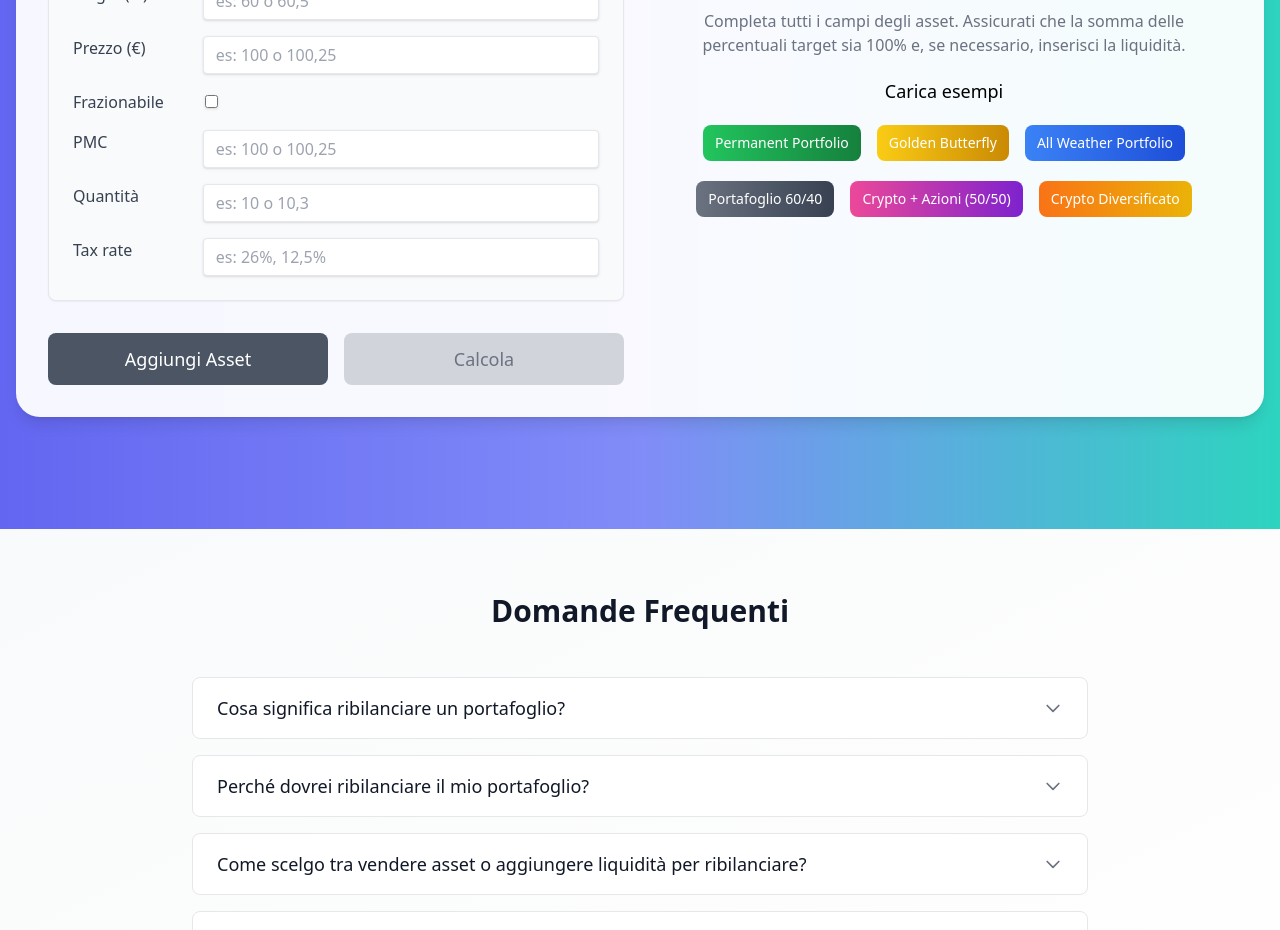
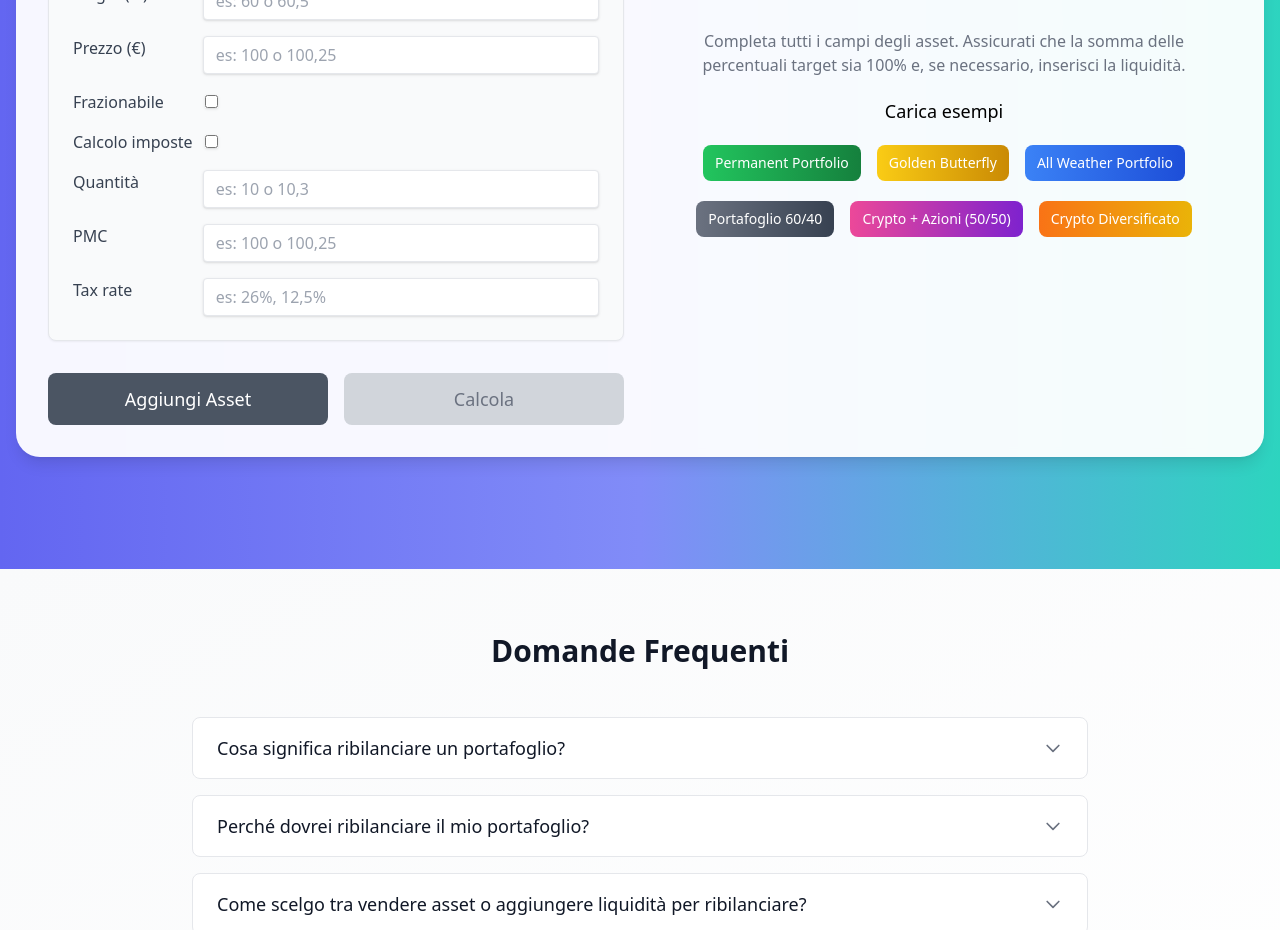
Before and after one commit to simoweb/Rebalance-tool, a React app: page / in a window 1280 px wide. Shown: the part 2780-3710 px from the top of the page. Built offline with nearby package versions, Linux system fonts and the light colour scheme.

Commit message:
edit divided files

```diff
--- a/src/components/calculator/Calculator.js
+++ b/src/components/calculator/Calculator.js
@@ -13,7 +13,7 @@ import Results from '../form/results';
 const Calculator = () => {
     // --- State Hooks ---
     const [assets, setAssets] = useState([
-        { name: '', targetPercentage: '', currentPrice: '', quantity: '', pmc: '', taxRate: '', isFractionable: false }
+        { name: '', targetPercentage: '', currentPrice: '', quantity: '', pmc: '', taxRate: '', isFractionable: false, taxCalculate: false,  }
     ]);
     const [rebalanceMethod, setRebalanceMethod] = useState('sell'); // Default
     const [availableCash, setAvailableCash] = useState('');
@@ -86,6 +86,7 @@ const Calculator = () => {
                 params.set(`asset${index}_quantity`, asset.quantity);
                 params.set(`asset${index}_pmc`, asset.quantity);
                 params.set(`asset${index}_taxRate`, asset.taxRate);
+                params.set(`asset${index}_taxCalculate`, asset.taxCalculate);
                 params.set(`asset${index}_fractionable`, asset.isFractionable);
             }
         });
@@ -105,6 +106,7 @@ const Calculator = () => {
             const quantity = params.get(`asset${i}_quantity`);
             const pmc = params.get(`asset${i}_pmc`);
             const taxRate = params.get(`asset${i}_taxRate`);
+            const taxCalculate = params.get(`asset${i}_taxCalculate`);
             const fractionable = params.get(`asset${i}_fractionable`);
             if (!name && !target && !price && !quantity) break;
             newAssets.push({
@@ -114,6 +116,7 @@ const Calculator = () => {
                 taxRate: taxRate || '',
                 pmc: pmc || '',
                 quantity: quantity || '',
+                taxCalculate: taxCalculate === 'true',
                 isFractionable: fractionable === 'true',
             });
             i++;
@@ -192,7 +195,7 @@ const Calculator = () => {
 
     // --- Handlers per gli input (rimangono qui perché gestiscono lo stato) ---
     const addAsset = () => {
-        const newAssets = [...assets, { name: '', targetPercentage: '', currentPrice: '', quantity: '', pmc: '', taxRate: '', isFractionable: false }];
+        const newAssets = [...assets, { name: '', targetPercentage: '', currentPrice: '', quantity: '', pmc: '', taxRate: '', isFractionable: false, taxCalculate:false }];
         setAssets(newAssets);
     };
 
@@ -229,7 +232,7 @@ const Calculator = () => {
     };
 
     const clearForm = () => {
-        setAssets([{ name: '', targetPercentage: '', currentPrice: '', quantity: '', pmc: '', taxRate: '', isFractionable: false }]);
+        setAssets([{ name: '', targetPercentage: '', currentPrice: '', quantity: '', pmc: '', taxRate: '', isFractionable: false, taxCalculate:false }]);
         setRebalanceMethod('sell');
         setAvailableCash('');
         setShowResults(false);
@@ -348,6 +351,9 @@ const Calculator = () => {
                             calculationResults={calculationResults}
                             isCurrentDataComplete={isCurrentDataComplete}
                             rebalanceMethod={rebalanceMethod}
+                            availableCash={availableCash}
+                            getTotalPercentage={getTotalPercentage}
+                            setShowClearConfirm={setShowClearConfirm}
                             />
 
                         </div>
--- a/src/components/form/assetInputs.js
+++ b/src/components/form/assetInputs.js
@@ -1,5 +1,6 @@
 import React, { useState, useEffect, useCallback } from 'react';
 function AssetInputs({ asset, index, isAssetComplete, updateAsset, calculateAssetValue }) {
+    const [taxCalculate, settaxCalculate] = useState(false);
     return (
         <div className="space-y-4">
             <div className="flex flex-col md:flex-row">
@@ -46,16 +47,17 @@ function AssetInputs({ asset, index, isAssetComplete, updateAsset, calculateAsse
                 </div>
             </div>
             <div className="flex flex-col md:flex-row">
-                <label className="w-full md:w-1/3 text-sm md:text-base font-medium text-gray-700 dark:text-gray-400">PMC</label>
-                <input
-                  type="text"
-                  inputMode="decimal"
-                  placeholder="es: 100 o 100,25"
-                  className="shadow appearance-none border rounded w-full py-2 px-3 text-gray-700 leading-tight focus:outline-none focus:shadow-outline dark:bg-gray-700 dark:text-gray-400 dark:border-transparent"
-                  value={asset.pmc}
-                  onChange={(e) => updateAsset(index, 'pmc', e.target.value)}
-                />
+                <label className="w-full md:w-1/3 text-sm md:text-base font-medium text-gray-700 dark:text-gray-400">Calcolo imposte</label>
+                <div className="w-full">
+                    <input
+                      type="checkbox"
+                      className="shadow focus:outline-none focus:shadow-outline dark:bg-gray-700 dark:text-gray-400 dark:border-transparent"
+                      checked={asset.taxCalculate}
+                      onChange={(e) => updateAsset(index, 'taxCalculate', e.target.checked)}
+                    />
+                </div>
             </div>
+
             <div className="flex flex-col md:flex-row">
                 <label className="w-full md:w-1/3 text-sm md:text-base font-medium text-gray-700 dark:text-gray-400">Quantità</label>
                 <input
@@ -65,6 +67,17 @@ function AssetInputs({ asset, index, isAssetComplete, updateAsset, calculateAsse
                   className="shadow appearance-none border rounded w-full py-2 px-3 text-gray-700 leading-tight focus:outline-none focus:shadow-outline dark:bg-gray-700 dark:text-gray-400 dark:border-transparent"
                   value={asset.quantity}
                   onChange={(e) => updateAsset(index, 'quantity', e.target.value)}
+                />
+            </div>
+            <div className="flex flex-col md:flex-row">
+                <label className="w-full md:w-1/3 text-sm md:text-base font-medium text-gray-700 dark:text-gray-400">PMC</label>
+                <input
+                  type="text"
+                  inputMode="decimal"
+                  placeholder="es: 100 o 100,25"
+                  className="shadow appearance-none border rounded w-full py-2 px-3 text-gray-700 leading-tight focus:outline-none focus:shadow-outline dark:bg-gray-700 dark:text-gray-400 dark:border-transparent"
+                  value={asset.pmc}
+                  onChange={(e) => updateAsset(index, 'pmc', e.target.value)}
                 />
             </div>
             <div className="flex flex-col md:flex-row">
--- a/src/components/form/results.js
+++ b/src/components/form/results.js
@@ -1,7 +1,17 @@
 import React, { useState, useEffect, useCallback } from 'react';
 import { parseLocaleFloat,calculateCurrentAllocation } from '../calculator/utils'
 import PortfolioCharts from '../PortfolioCharts';
-function Results({assets, showResults,calculationResults,isCurrentDataComplete,rebalanceMethod}) {
+function Results({
+    assets,
+    showResults,
+    calculationResults,
+    isCurrentDataComplete,
+    rebalanceMethod,
+    availableCash,
+    getTotalPercentage,
+    setShowClearConfirm
+}
+) {
     const [showCopyTooltip, setShowCopyTooltip] = useState(false);
     const [activeTab, setActiveTab] = useState('grafici');
     const copyLink = async () => {
@@ -21,6 +31,7 @@ function Results({assets, showResults,calculationResults,isCurrentDataComplete,r
                     params.set(`asset${index}_pmc`, asset.pmc);
                     params.set(`asset${index}_taxRate`, asset.taxRate);
                     params.set(`asset${index}_fractionable`, asset.isFractionable);
+                    params.set(`asset${index}_taxCalculate`, asset.taxCalculate);
                 }
             });
 
```
